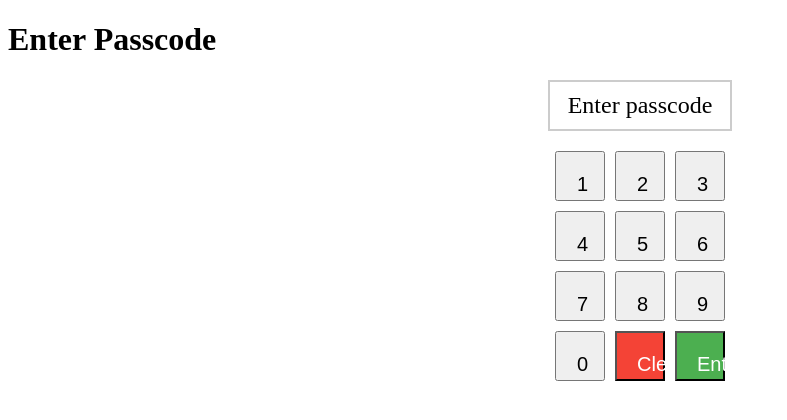
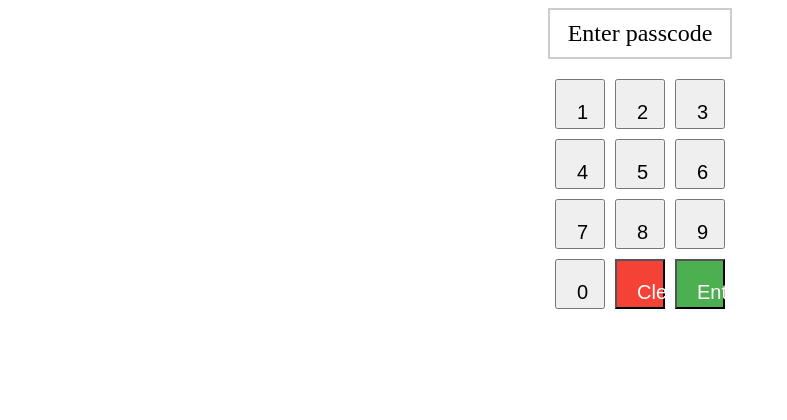
Before and after one commit to Flake2121/CrumblinPasscode, a plain HTML site: page index.html in a window 1280 px wide. Shown: the whole page, without its empty margins (0-787 px from the left). Drawn offline with Linux system fonts and the light colour scheme.

Commit message:
Update index.html

```diff
--- a/index.html
+++ b/index.html
@@ -39,7 +39,6 @@
     </style>
 </head>
 <body>
-    <h1>Enter Passcode</h1>
     <div class="display" id="display">Enter passcode</div>
     <div class="keypad">
         <button onclick="addToPasscode(1)">1</button>
```
